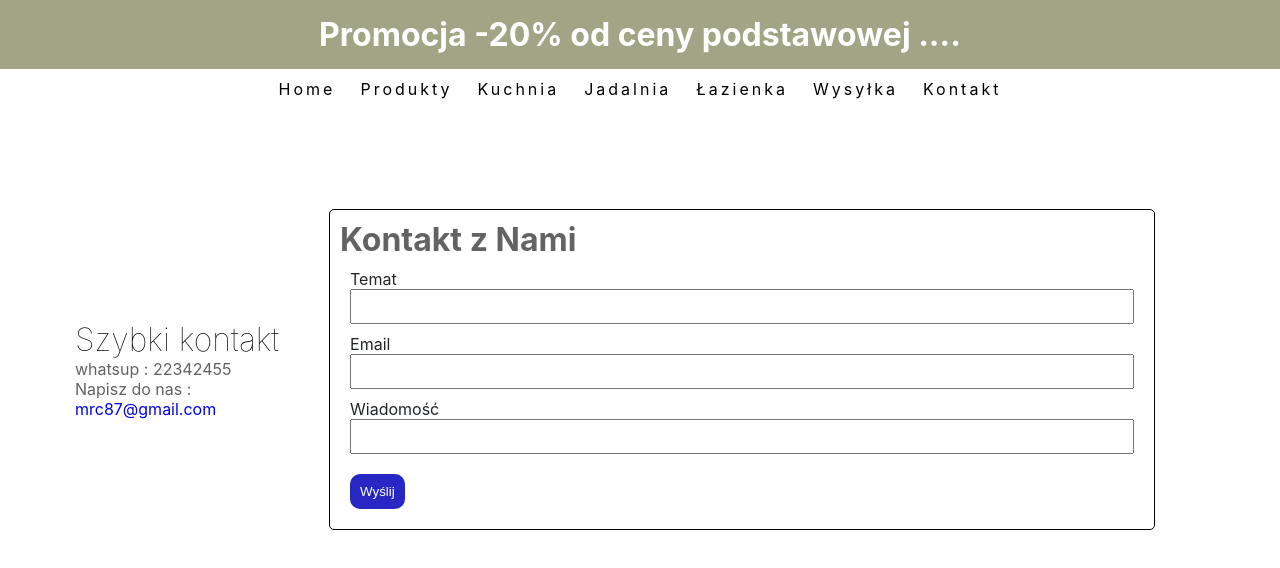
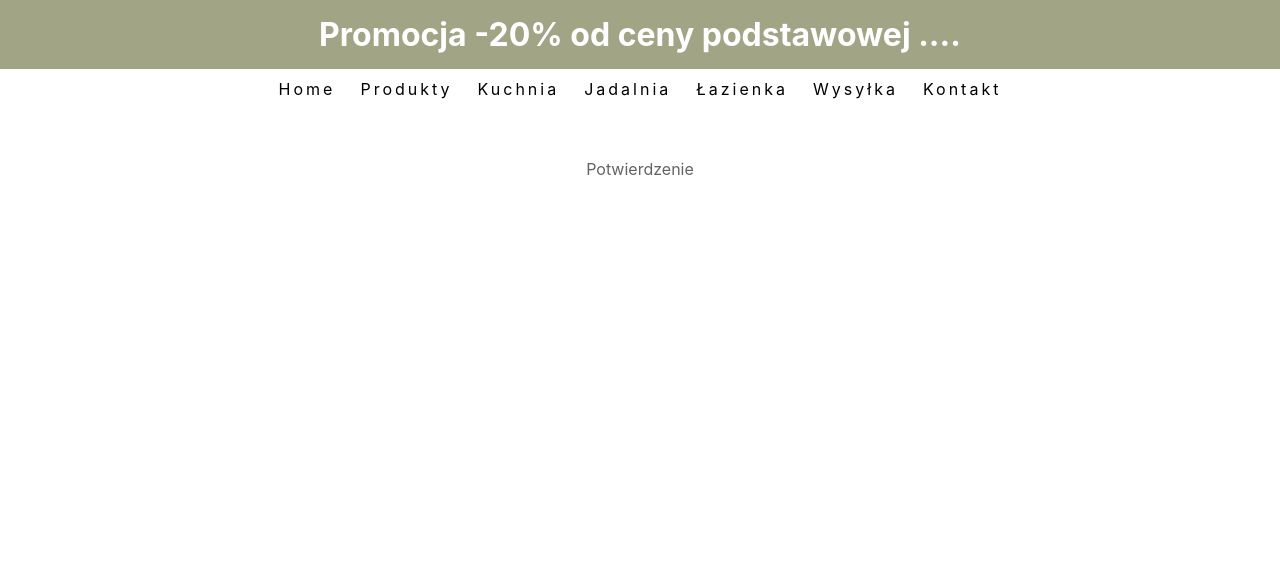
Before and after one commit to marcinoles87/my-app2, a React (Create React App) app: page /kontakt in a window 1280 px wide. Shown: the top 568 px of the page. Built offline with nearby package versions, Linux system fonts and the light colour scheme.

Commit message:
add code

```diff
--- a/src/pages/Kontakt.jsx
+++ b/src/pages/Kontakt.jsx
@@ -1,6 +1,9 @@
-import React from 'react'
+import React, { useState } from 'react'
+import Potwierdzenie from './Potwierdzenie'
 
 function Kontakt() {
+
+  const [potwierdzenie,setPotwierdzenie] = useState(false)
 
   const handleSendEmail = (e) =>{
     e.preventDefault()
@@ -33,6 +36,7 @@ function Kontakt() {
 
     if(temat.value.length >3 && email.value.length > 3 && wiadomosc.value.length > 3){
       alert('Wszystkie dane poprawne , dziękujemy za złożenie zamówienie . Wkrótce wyślemy potwierdzenie na email !')
+      setPotwierdzenie(true)
     }
 
 
@@ -40,6 +44,9 @@ function Kontakt() {
   }
   return (
     <div className='kontakt-container'>
+
+    {potwierdzenie ?
+    <>
       <div className='kontakt-szybki'>
         <h1 style={{fontWeight:'lighter',color:'black'}}>Szybki kontakt</h1>
         <p>whatsup : 22342455</p>
@@ -68,6 +75,9 @@ function Kontakt() {
 
         </form>
       </div>
+      </>
+
+      : <Potwierdzenie></Potwierdzenie>}
     </div>
   )
 }
--- /dev/null
+++ b/src/pages/Potwierdzenie.jsx
@@ -0,0 +1,9 @@
+import React from 'react'
+
+function Potwierdzenie() {
+  return (
+    <div>Potwierdzenie</div>
+  )
+}
+
+export default Potwierdzenie
```
